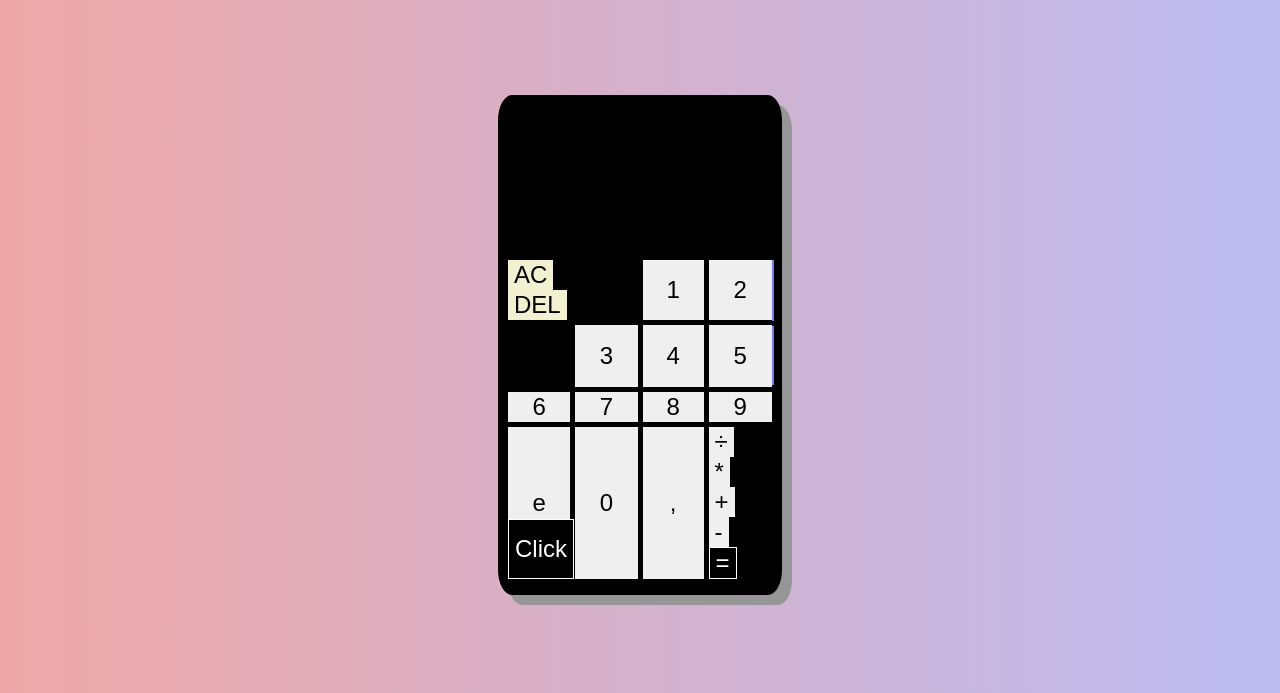
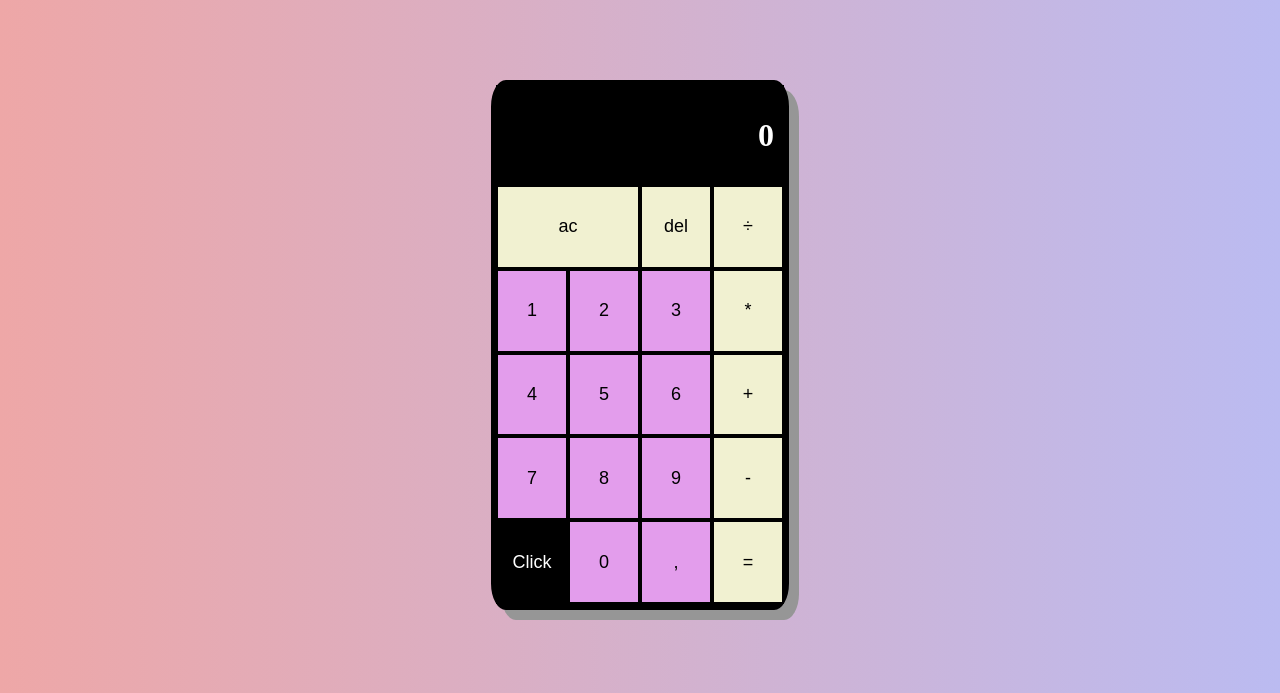
Before and after one commit to EmilieHascoet/Calculatrice, a plain HTML site: page dm.html in a window 1280 px wide. Shown: the part 125-818 px from the top of the page. Drawn offline with Linux system fonts and the light colour scheme.

Commit message:
New structure finished

```diff
--- a/dm.html
+++ b/dm.html
@@ -10,23 +10,22 @@
 </head>
 <body>
     <div class="header">Calculatrice</div>
-    <div class="aside"></div>
     <div class="main">
         <div class="calculatrice" id="templateCalc">
             <div class="output">0</div>
             <div class="row_scientifique">
-                <button type="button" onclick="Inverse()" class="scient" id="inverse">2nd</button>
                 <button type="button" onclick="Convert()" class="scient" id="convert">deg</button>
                 <button>sin</button>
                 <button>cos</button>
                 <button>tan</button>
-                <button>X^y</button>
                 <button>lg</button>
                 <button>ln</button>
                 <button>(</button>
                 <button>)</button>
             </div>
             <div class="column_scientifique">
+                <button type="button" onclick="Inverse()" class="scient" id="inverse">2nd</button>
+                <button>X^y</button>
                 <button>√X</button>
                 <button>X!</button>
                 <button>1/X</button>
@@ -34,10 +33,10 @@
             </div>
             <div class="base">
                 <div class="clean">
-                    <button class="column-span2">AC</button>
-                    <button>DEL</button>
+                    <button>ac</button>
+                    <button>del</button>
                 </div>
-                <div class="number"></div>
+                <div class="number">
                     <button>1</button>
                     <button>2</button>
                     <button>3</button>
@@ -50,18 +49,17 @@
                     <button>e</button>
                     <button>0</button>
                     <button>,</button>
+                </div>
                 <div class="operator">
                     <button>÷</button>
                     <button>*</button>
                     <button>+</button>
                     <button>-</button>
-                    <button id="egal">=</button>
+                    <button>=</button>
                 </div>
             </div>
             <button type="button" onclick="TemplateCalc()" id="click">Click</button>
         </div>
     </div>
-    <div class="footer"></div>
-
 </body>
 </html>
--- a/style.css
+++ b/style.css
@@ -24,64 +24,62 @@ body {
     place-content: center;
 }
 
-.calculatrice, .calculatrice > * {
+.calculatrice, .calculatrice > *, .base > *{
     display: grid;
     background-color: black;
-    gap: 5px;
 }
 
 .calculatrice {
-    height: 60vh;
-    width: 33vh;
+    height: 65vh;
+    width: 36vh;
     border-radius: 5%;
-    border: 10px solid black;
+    border: 5px solid black;
     box-shadow: 10px 10px rgb(150, 150, 150);
 }
 
 /* Nombre de colonnes et lignes de la calculatrice */
 #templateCalc {
     grid-template-columns: repeat(4, 1fr);
-    grid-template-rows: minmax(150px, auto) repeat(5, 1fr) 1px;
+    grid-template-rows: minmax(100px, auto) repeat(5, 1fr) 1px;
 }
 
 button {
-    font-size: x-large;
+    font-size: large;
     /* centre le texte */
     display: grid;
     place-content: center;
-    border: none;
+    border: 2px solid black;
 }
 
 /* Grille contenant des grilles de la calculatrice basique */
 .base {
     grid-area: -7/-5/-2/-1;
-    grid-template-areas: "clean clean"
-                         "number operaor";
-    grid-template-rows: 1fr 3fr;
+    grid-template-areas: "clean operator"
+                         "number operator";
+    grid-template-columns: 3fr 1fr;
+    grid-template-rows: 1fr 4fr;
 }
 
 .clean {
     grid-area: clean;
+    grid-template-columns: 2fr 1fr;
 }
 
 .number {
     grid-area: number;
+    grid-template-columns: repeat(3, 1fr);
 }
 
 .operator {
     grid-area: operator;
 }
 
-.column-span2 {
-    grid-column-start: span 2;
-}
-
 .row_scientifique {
-    grid-area: 2/1/4/-1;
-    grid-template-columns: repeat(5, 1fr);
+    grid-area: 2/2/4/-1;
+    grid-template-columns: repeat(4, 1fr);
 }
 .column_scientifique {
-    grid-area: 4/1/-3/2;
+    grid-area: 2/1/-3/2;
 }
 
 /* Fond de différentes couleurs en fonction du type de touche */
@@ -89,7 +87,7 @@ button {
 .number > * {
     background-color: rgb(227, 157, 236);
 }
-.operateur > *, .clean > * {
+.operator > *, .clean > * {
     background-color: rgb(241, 241, 209);
 }
 .row_scientifique > *, .column_scientifique > * {
@@ -99,20 +97,20 @@ button {
 /* Touches spéciales */
 
 /* Bouton pour changer le type de la calculatrice */
-#entry {
+.output {
     grid-area: 1/1/2/-1;
     display: flex;
     color: white;
     font-size: xx-large;
     font-weight: bold;
     justify-content: flex-end;
+    align-items: center;
     padding: 30px 10px;
 }
 #click {
     grid-area: -3/1/span 1/span 1;
 }
-#convert, #inverse, #click, #egal {
+#convert, #inverse, #click {
     background-color: black;
     color: white;
-    border: 1px solid white;
 }
```
